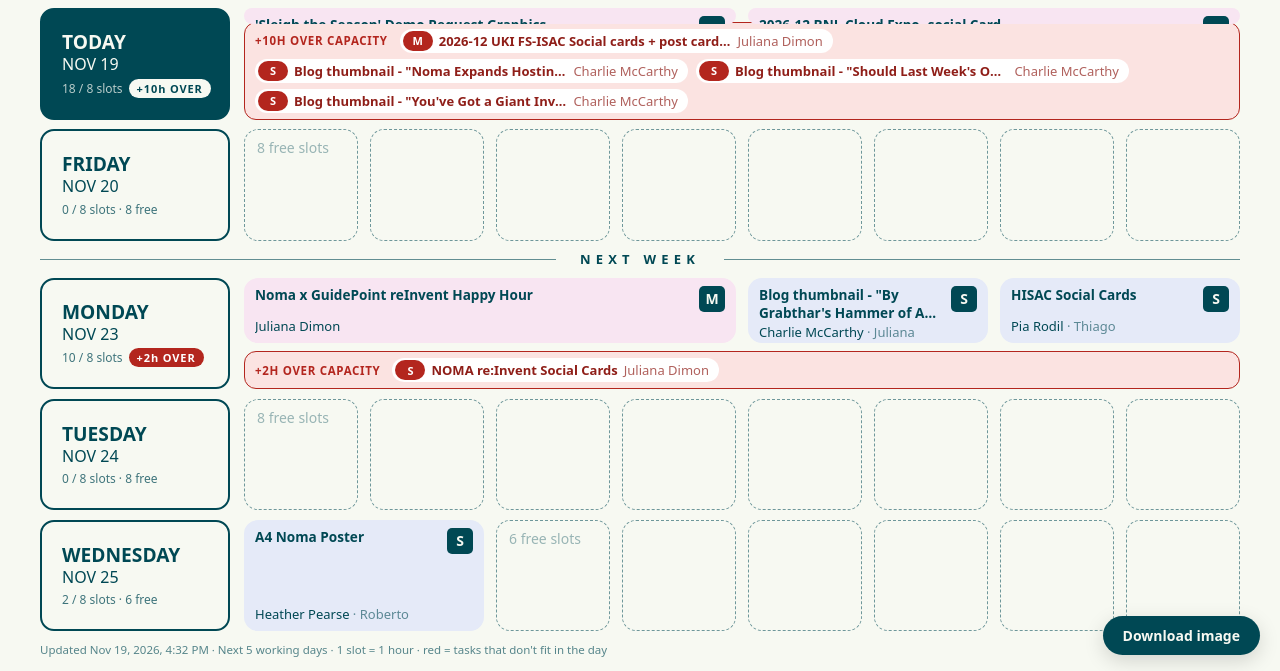
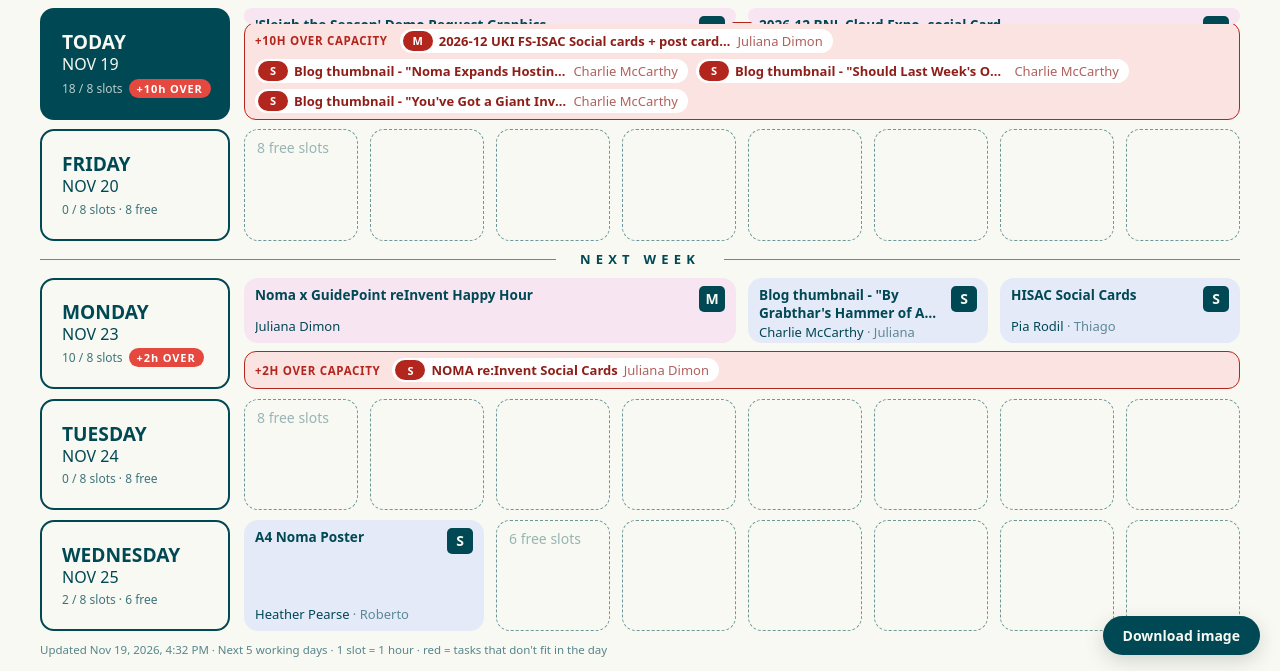
Before and after one commit to camilachisini/clientdashboard, a plain HTML site: page noma/index.html in a window 1280 px wide. Shown: the part 129-800 px from the top of the page. Drawn offline with Linux system fonts and the light colour scheme.

Commit message:
Make the OVER badge red on the Today card too
Co-Authored-By: Claude Opus 5.5 <noreply@anthropic.com>
Claude-Session: https://claude.ai/code/session_014H9TfhAC7s5NgPZ3D1Cpmj

```diff
--- a/noma/index.html
+++ b/noma/index.html
@@ -37,7 +37,7 @@ body { margin: 0; background: #F7F9F2; }
 .nm-cap-n { opacity: .75; font-variant-numeric: tabular-nums; }
 .nm-badge { font-size: 11px; font-weight: 700; letter-spacing: .08em; padding: 2px 8px; border-radius: 100px; background: var(--teal); color: var(--cream); }
 .nm-row.is-today .nm-badge { background: var(--cream); color: var(--teal); }
-.nm-badge.is-over { background: #B3261E; color: #fff; }
+.nm-badge.is-over, .nm-row.is-today .nm-badge.is-over { background: #E5483E; color: #fff; }
 .nm-track { display: grid; gap: 20px; grid-auto-rows: 120px; }
 .nm-slot { grid-row: 1; box-sizing: border-box; border: 1px dashed var(--teal); border-radius: 18px; opacity: .55; padding: 14px; font-size: 16px; font-weight: 500; }
 .nm-slot span { opacity: .7; }
```
